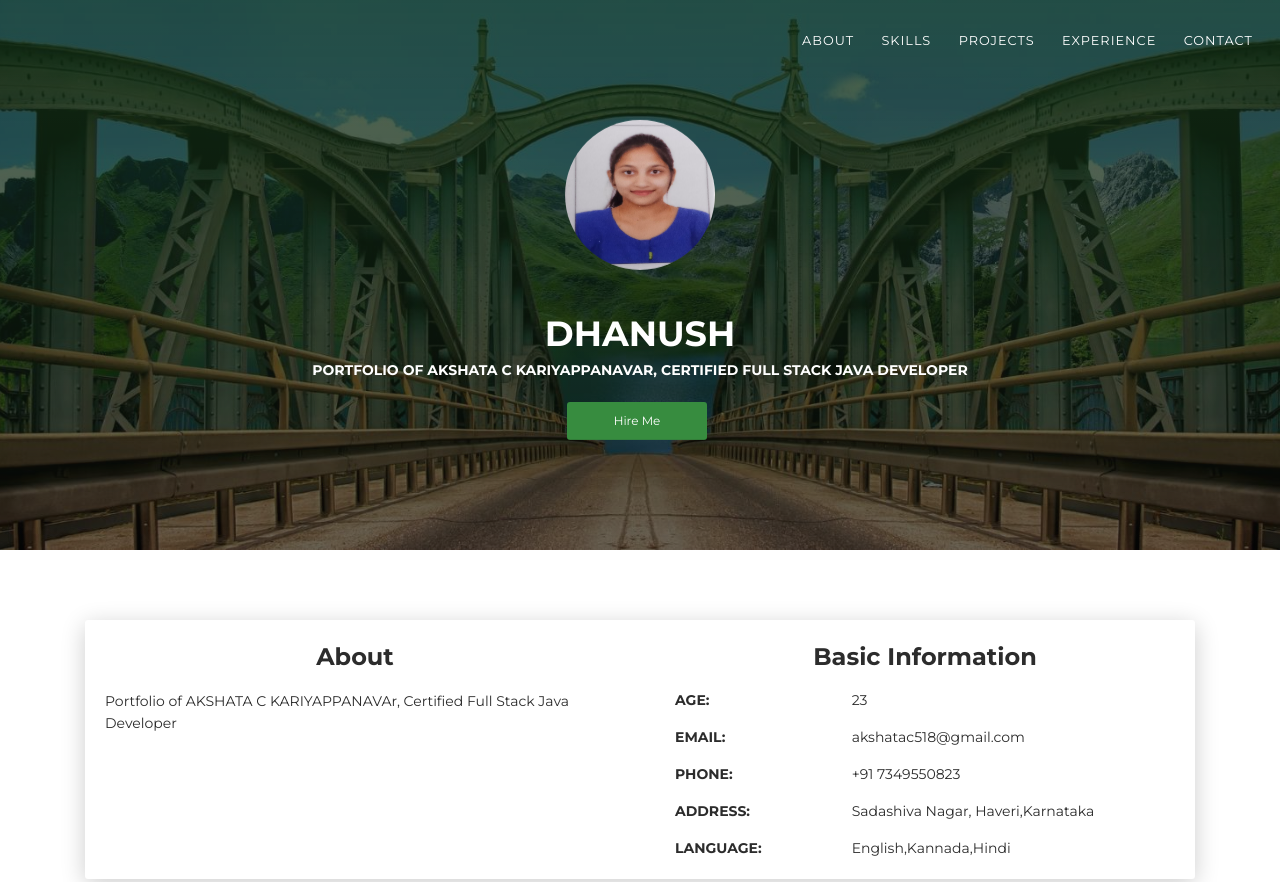
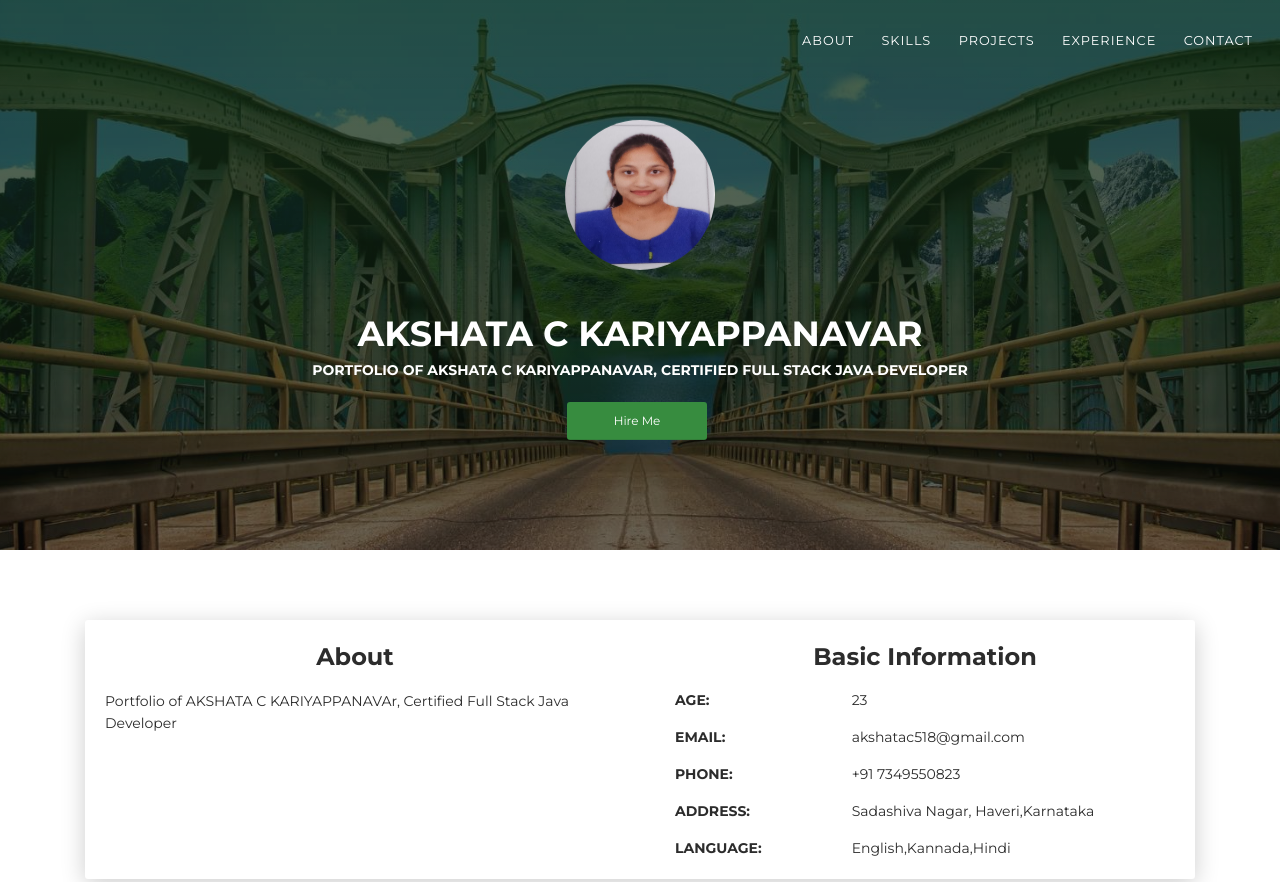
Before and after one commit to Akshata-C-K/portfolio1, a plain HTML site: page index.html in a window 1280 px wide. Shown: the top 882 px of the page. Drawn offline with nearby package versions, Linux system fonts and the light colour scheme.

Commit message:
index.html

```diff
--- a/index.html
+++ b/index.html
@@ -49,7 +49,7 @@
       <div class="container">
         <div class="content-center">
           <div class="cc-profile-image"><a href="#"><img src="image.jpg" alt="Image"/></a></div>
-          <div class="h2 title">DHANUSH</div>
+          <div class="h2 title">AKSHATA C KARIYAPPANAVAR</div>
           <p class="category text-white">Portfolio of Akshata C Kariyappanavar, Certified Full Stack Java Developer</p><a class="btn btn-primary smooth-scroll mr-2" href="#contact" data-aos="zoom-in" data-aos-anchor="data-aos-anchor">Hire Me</a>
         </div>
       </div>
```
